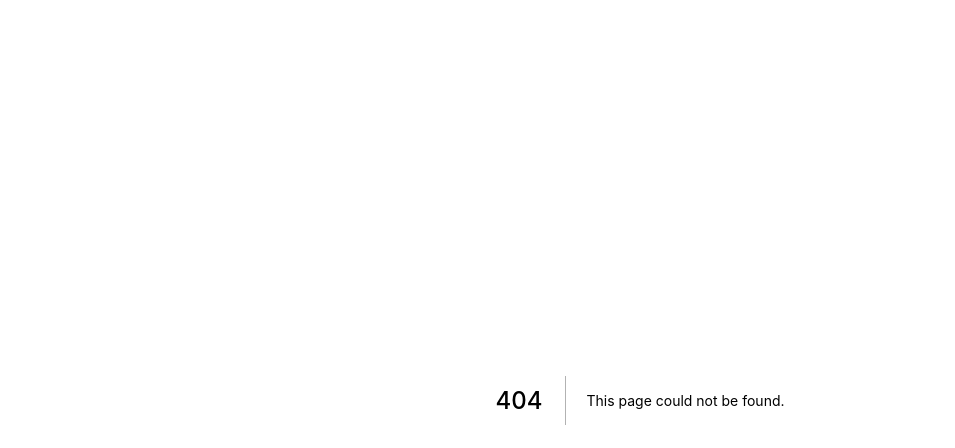
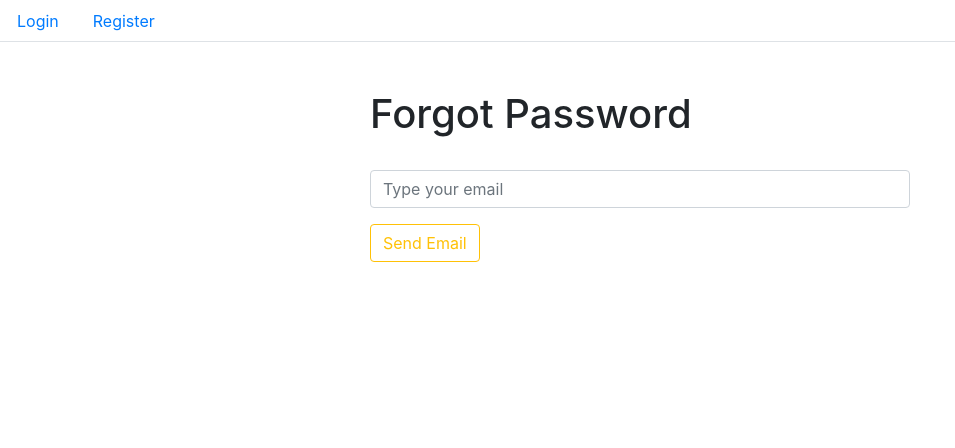
Before and after one commit to nickborti/scalable_link_sharing_udemy_frontend, a Next.js app in the folder client/: page /auth/password/forgot in a window 1280 px wide. Before the commit this address had no page. Shown: the top 448 px of the page, without its empty margins (0-955 px from the left). Built offline with nearby package versions, Linux system fonts and the light colour scheme; a small style sheet from the web is missing.

Commit message:
Forgot password page and link

```diff
--- /dev/null
+++ b/client/pages/auth/password/forgot.jsx
@@ -0,0 +1,83 @@
+import React, { useEffect, useState } from 'react';
+import Router from 'next/router';
+import axios from 'axios';
+import Layout from '../../../components/Layout';
+import { showErrorMessage, showSuccessMessage } from '../../../helpers/alerts';
+import { API } from '../../../config';
+
+const ForgotPassword = ({ router }) => {
+	const [state, setState] = useState({
+		email: '',
+		buttonText: 'Send Email',
+		success: '',
+		error: '',
+	});
+
+	const { email, success, error, buttonText } = state;
+
+	const handleChange = e => {
+		setState({
+			...state,
+			email: e.target.value,
+		});
+	};
+
+	const clickSubmit = async event => {
+		event.preventDefault();
+		setState({ ...state, buttonText: 'Sending Email ...' });
+		console.log('post email to email');
+
+		try {
+			const response = await axios.put(`${API}/forgot-password`, { email });
+			console.log(response);
+			setState({
+				...state,
+				buttonText: 'Send Email',
+				success: response.data.message,
+				error: '',
+			});
+		} catch (error) {
+			console.log(error);
+			setState({
+				...state,
+				buttonText: 'Send Email',
+				error: error.response.data.error,
+				success: '',
+			});
+		}
+	};
+
+	const passwordForgotForm = () => (
+		<form>
+			<div className='form-group'>
+				<input
+					type='email'
+					className='form-control'
+					onChange={handleChange}
+					value={email}
+					placeholder='Type your email'
+					required
+				/>
+			</div>
+		</form>
+	);
+
+	return (
+		<Layout>
+			<div className='row'>
+				<div className='col-md-6 offset-md-3'>
+					<h1>Forgot Password</h1>
+					<br />
+					{passwordForgotForm()}
+					{success && showSuccessMessage(success)}
+					{error && showErrorMessage(error)}
+					<button onClick={clickSubmit} className='btn btn-outline-warning'>
+						{buttonText}
+					</button>
+				</div>
+			</div>
+		</Layout>
+	);
+};
+
+export default ForgotPassword;
--- a/client/pages/login.jsx
+++ b/client/pages/login.jsx
@@ -6,6 +6,7 @@
 import { API } from '../config';
 import { authenticate, isAuth } from '../helpers/auth';
 import Router from 'next/router';
+import Link from 'next/link';
 
 const login = () => {
 	const [state, setState] = useState({
@@ -94,6 +95,9 @@
 				{success && showSuccessMessage(success)}
 				{error && showErrorMessage(error)}
 				{loginForm()}
+				<Link href='/auth/password/forgot'>
+					<a className='text-danger float-right'>Forgot Password?</a>
+				</Link>
 			</div>
 		</Layout>
 	);
```
